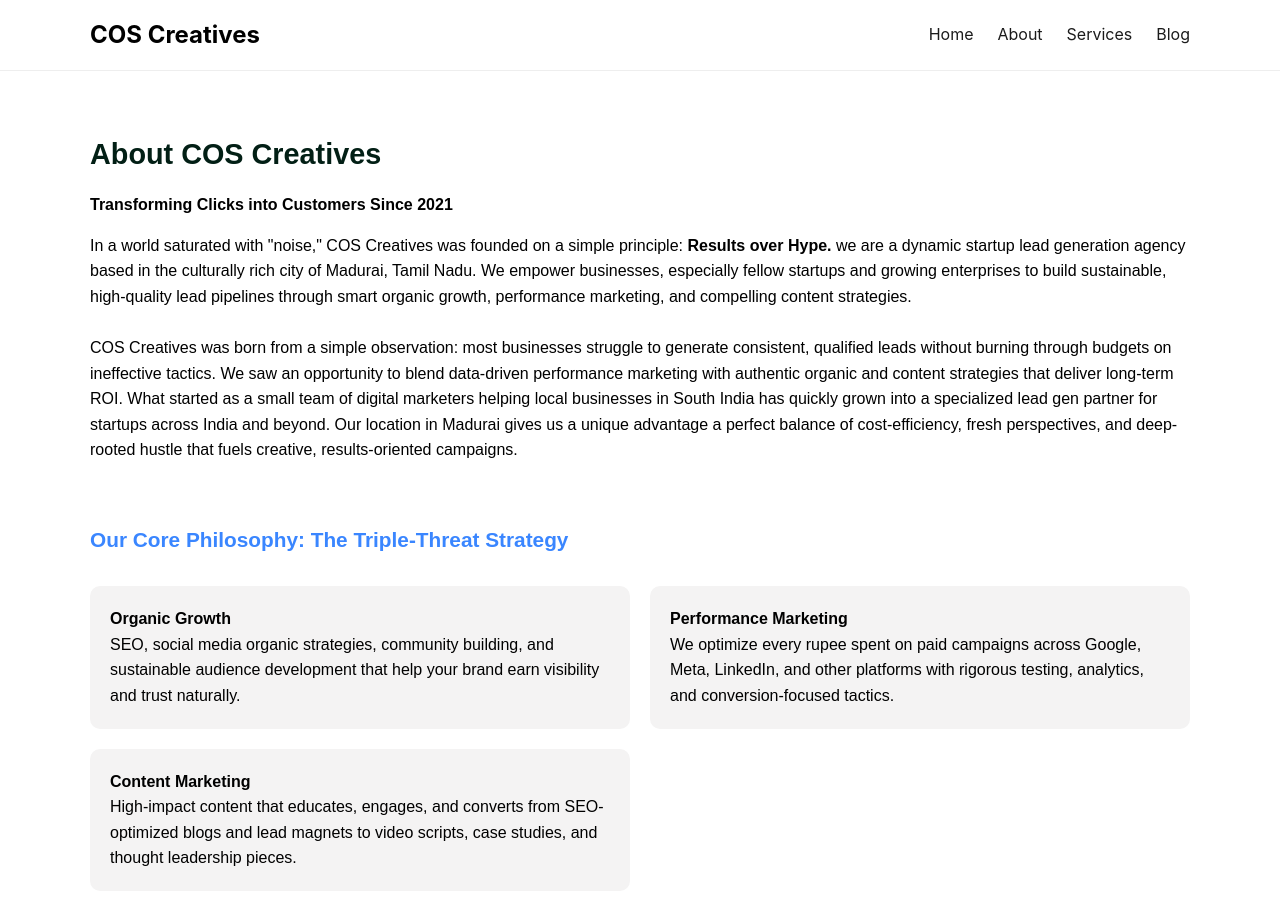
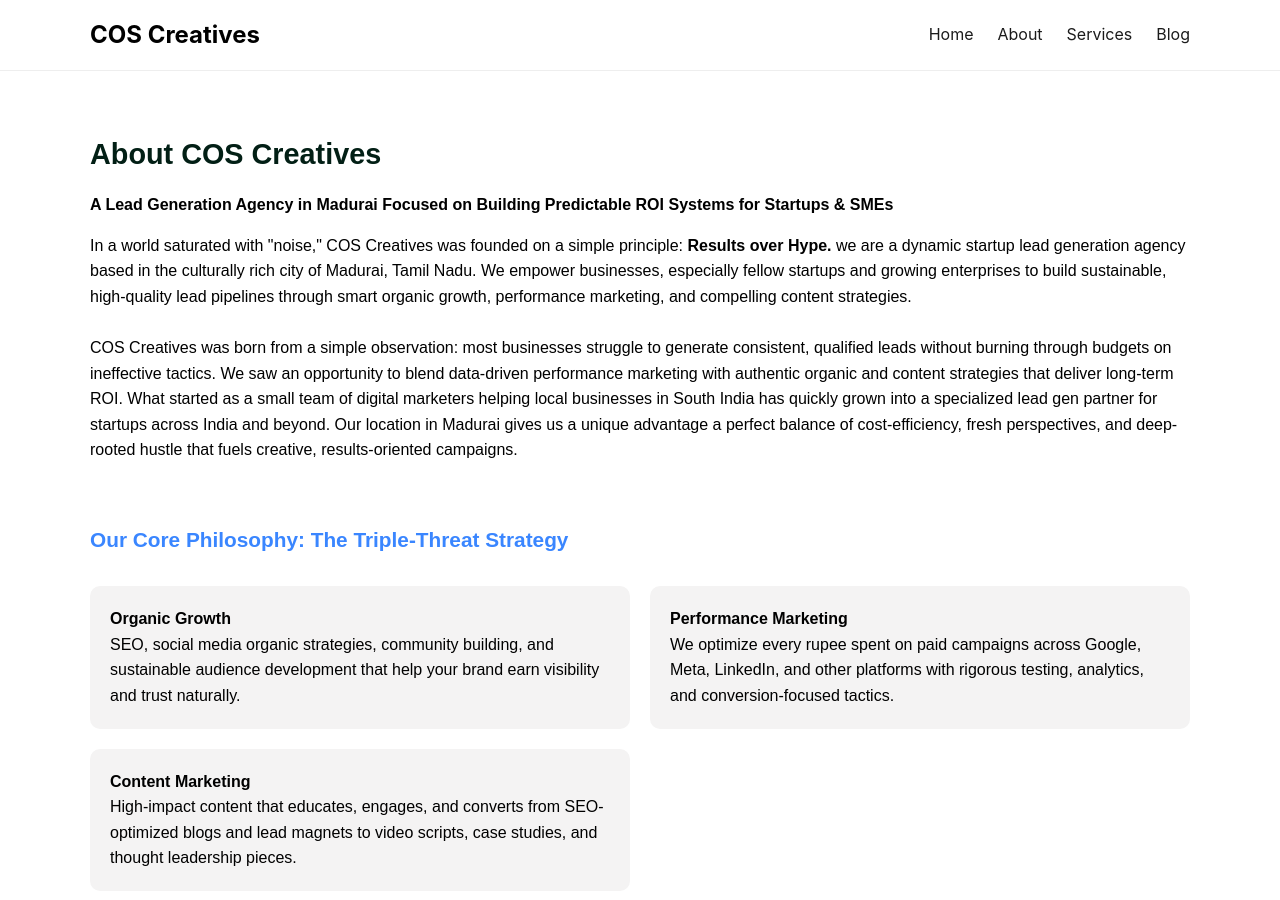
Before and after one commit to coscreativez-main/website, a Jekyll site: the page built from about.html, in a window 1280 px wide and 900 px high. Built offline with Jekyll 4.4.1, drawn with Linux system fonts in a browser that asks for light colours.

Commit message:
Update about.html

```diff
--- a/about.html
+++ b/about.html
@@ -1,6 +1,8 @@
 ---
 layout: default
-title: About Us
+title: About COS Creatives | Lead Generation Agency in Madurai
+keywords: Lead Generation Agency Madurai, Inbound Lead Generation Agency, SEO Agency Madurai, Content Marketing Agency Tamil Nadu.
+description: Meet COS Creatives, a Lead Generation Agency in Madurai specializing in SEO, inbound lead generation, content marketing, and performance marketing for startups and SMEs.
 ---
 <section class="about-section">
   <div class="container">
@@ -8,7 +10,7 @@
     <!-- HEADER -->
     <div class="section">
       <h2>About COS Creatives</h2>
-      <p class="tagline">Transforming Clicks into Customers Since 2021</p>
+      <p class="tagline">A Lead Generation Agency in Madurai Focused on Building Predictable ROI Systems for Startups & SMEs</p>
       <p>
         In a world saturated with "noise," COS Creatives was founded on a simple principle:
         <strong>Results over Hype.</strong> we are a dynamic startup lead generation agency based in the culturally rich city of Madurai, Tamil Nadu. We empower businesses, especially fellow startups and growing enterprises to build sustainable, high-quality lead pipelines through smart organic growth, performance marketing, and compelling content strategies.
```
